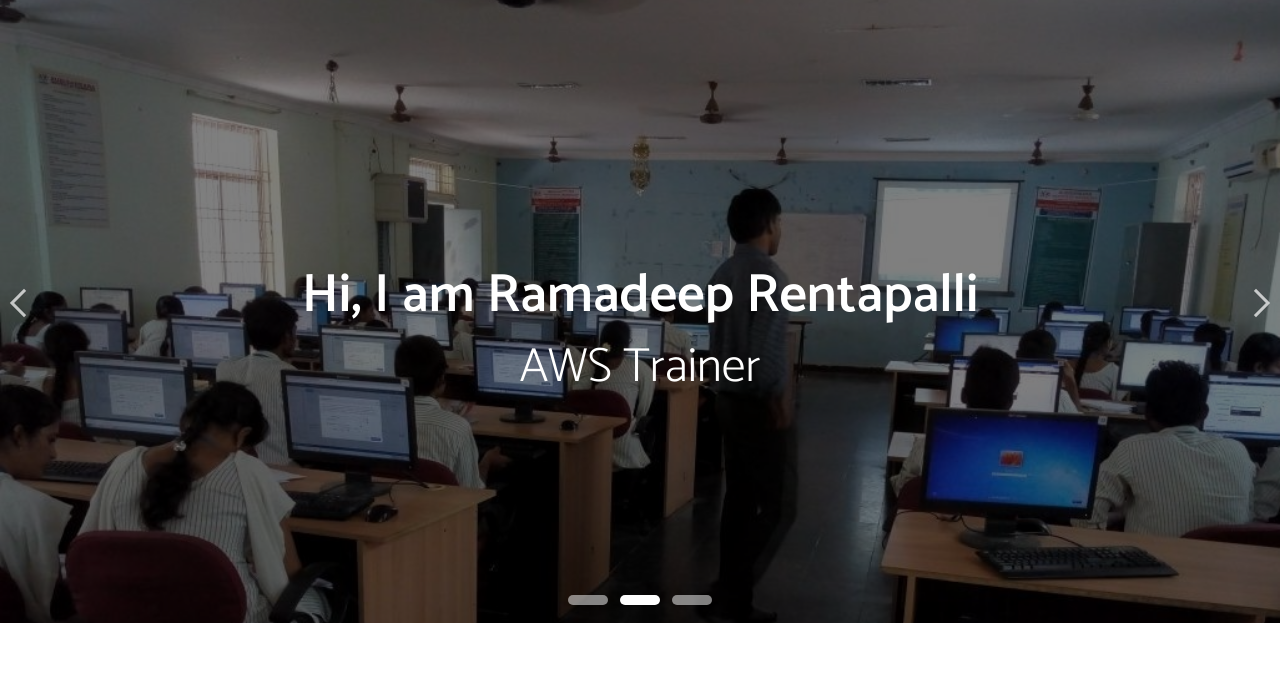
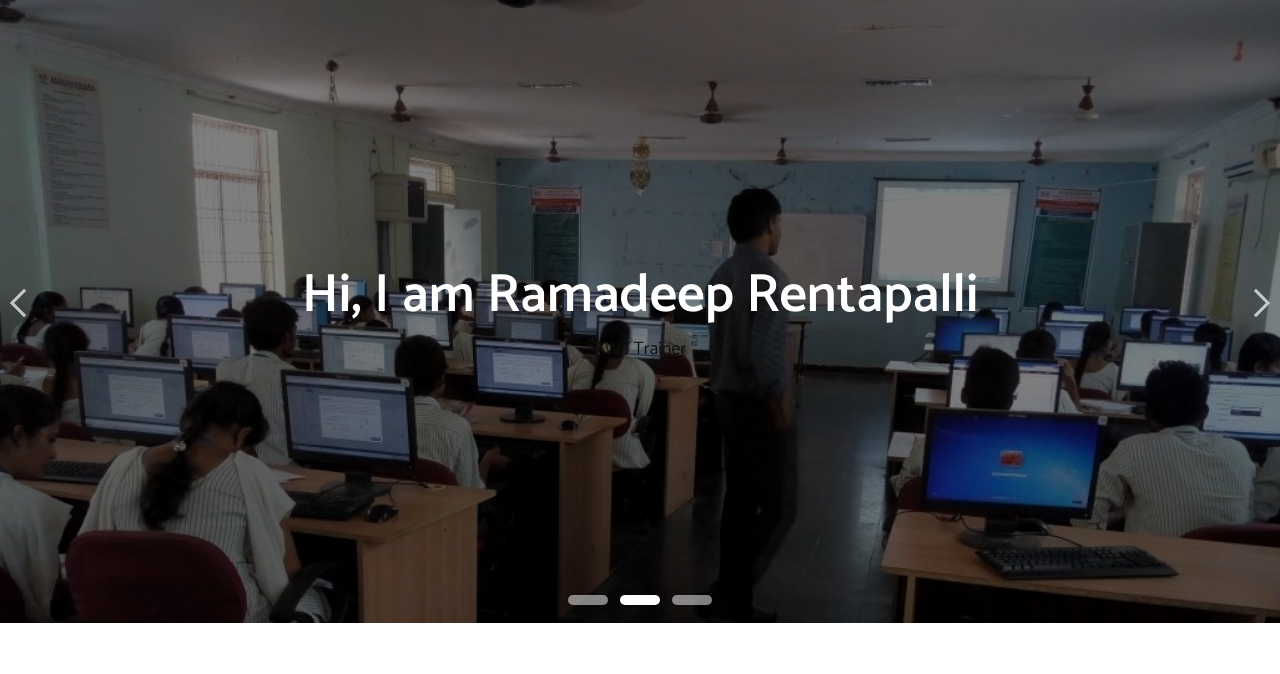
Before and after one commit to ramdeep180/ramdeep180.github.io, a plain HTML site: page index.html in a window 1280 px wide. Both pictures are taken after a click on the link "HOME". Shown: the part 126-800 px from the top of the page. Drawn offline with Linux system fonts and the light colour scheme.

Commit message:
Update index.html

```diff
--- a/index.html
+++ b/index.html
@@ -95,7 +95,7 @@
 						<div class="lbox-caption pogoSlider-slide-element">
 							<div class="lbox-details">
 								<h1>Hi, I am Ramadeep Rentapalli</h1>
-								<h2>AWS Trainer</h2>
+								<h3>AWS Trainer</h3>
 								</div>
 						</div>
 					</div>
@@ -103,7 +103,7 @@
 						<div class="lbox-caption pogoSlider-slide-element">
 							<div class="lbox-details">
 								<h1>Hi, I am Ramadeep Rentapalli</h1>
-								<h2>AWS Trainer</h2>
+								<h3>AWS Trainer</h3>
 								</div>
 						</div>
 					</div>
@@ -111,7 +111,7 @@
 						<div class="lbox-caption pogoSlider-slide-element">
 							<div class="lbox-details">
 								<h1>Hi, I am Ramadeep Rentapalli</h1>
-								<h2>AWS Trainer</h2>
+								<h3>AWS Trainer</h3>
 								</div>
 						</div>
 
```
